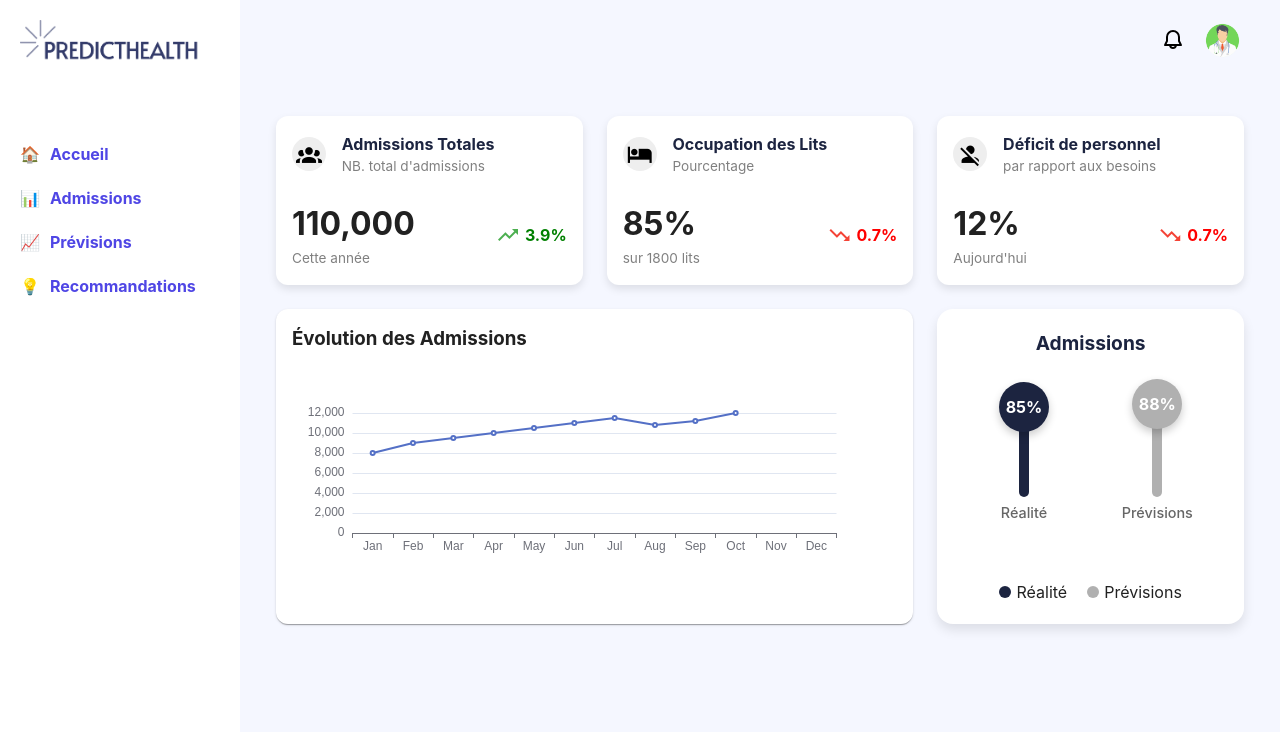
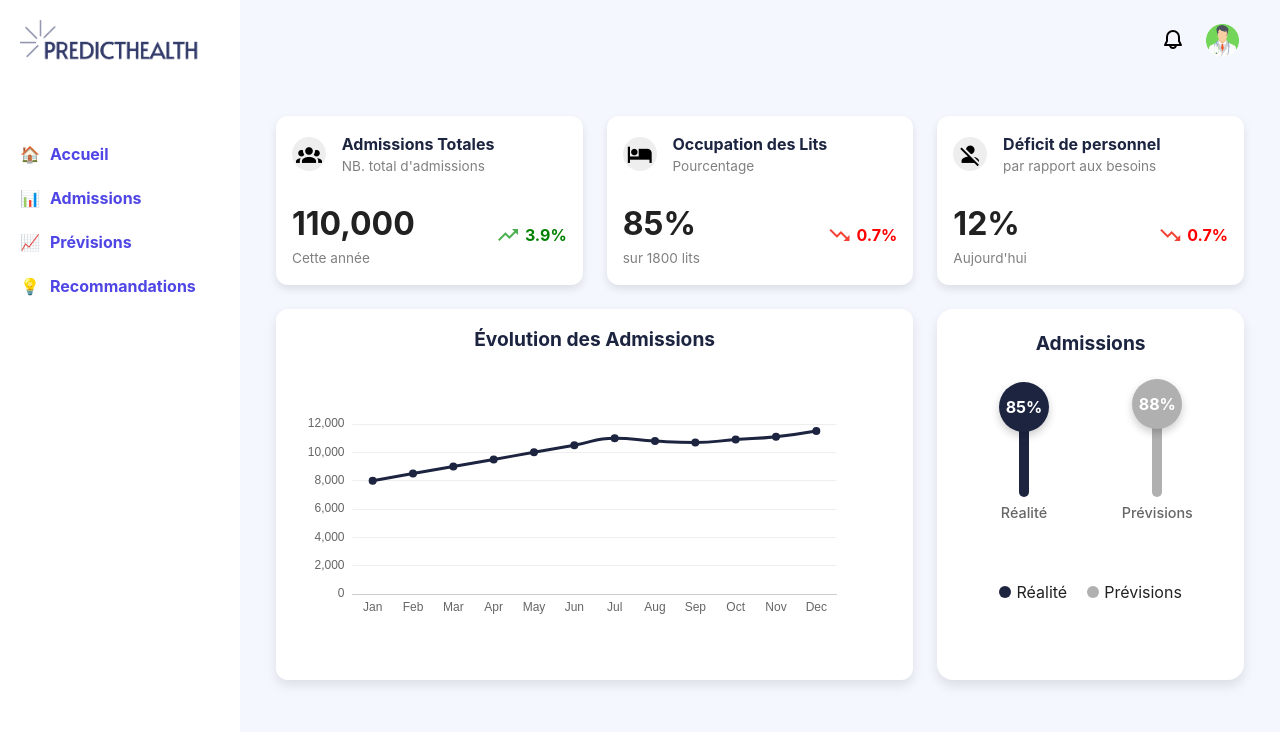
Before and after one commit to LoicChazeau/PredictHealth, a Vue app: page / in a window 1280 px wide. Shown: the top 732 px of the page. Built offline with nearby package versions, Linux system fonts and the light colour scheme.

Commit message:
admissionChart update

```diff
--- a/src/components/AdmissionsChart.vue
+++ b/src/components/AdmissionsChart.vue
@@ -1,6 +1,6 @@
 <template>
   <v-card class="chart-card">
-    <h3>Évolution des Admissions</h3>
+    <h3 class="chart-title">Évolution des Admissions</h3>
     <div ref="chart" class="chart-container"></div>
   </v-card>
 </template>
@@ -13,10 +13,51 @@ const chart = ref(null)
 
 onMounted(() => {
   const myChart = echarts.init(chart.value)
-  myChart.setOption({
-    xAxis: { type: 'category', data: ['Jan', 'Feb', 'Mar', 'Apr', 'May', 'Jun', 'Jul', 'Aug', 'Sep', 'Oct', 'Nov', 'Dec'] },
-    yAxis: { type: 'value' },
-    series: [{ data: [8000, 9000, 9500, 10000, 10500, 11000, 11500, 10800, 11200, 12000], type: 'line' }]
+
+  const options = {
+    tooltip: {
+      trigger: 'axis',
+      backgroundColor: '#fff',
+      borderColor: '#ddd',
+      borderWidth: 1,
+      textStyle: { color: '#333' },
+      axisPointer: { type: 'line', lineStyle: { color: '#888' } }
+    },
+    xAxis: {
+      type: 'category',
+      data: ['Jan', 'Feb', 'Mar', 'Apr', 'May', 'Jun', 'Jul', 'Aug', 'Sep', 'Oct', 'Nov', 'Dec'],
+      axisLine: { lineStyle: { color: '#ccc' } },
+      axisTick: { show: false },
+      axisLabel: { color: '#666', fontSize: 12 }
+    },
+    yAxis: {
+      type: 'value',
+      axisLine: { show: false },
+      splitLine: { lineStyle: { color: '#eee' } },
+      axisLabel: { color: '#666', fontSize: 12 }
+    },
+    series: [
+      {
+        name: 'Admissions',
+        type: 'line',
+        smooth: true,
+        showSymbol: true,
+        symbol: 'circle',
+        symbolSize: 8,
+        itemStyle: { color: '#1c2440' },
+        lineStyle: { width: 3, color: '#1c2440' },
+        emphasis: {
+          itemStyle: { color: '#ff6b6b' }
+        },
+        data: [8000, 8500, 9000, 9500, 10000, 10500, 11000, 10800, 10700, 10900, 11100, 11500]
+      }
+    ]
+  }
+
+  myChart.setOption(options)
+
+  window.addEventListener('resize', () => {
+    myChart.resize()
   })
 })
 </script>
@@ -26,10 +67,22 @@ onMounted(() => {
   padding: 16px;
   border-radius: 12px;
   background-color: white;
+  box-shadow: 0 5px 12px rgba(0, 0, 0, 0.1);
+  display: flex;
+  flex-direction: column;
+  align-items: center;
+  justify-content: center;
+}
+
+.chart-title {
+  font-size: 1.2rem;
+  font-weight: bold;
+  color: #1c2440;
+  margin-bottom: 10px;
 }
 
 .chart-container {
   width: 100%;
-  height: 250px;
+  height: 300px;
 }
 </style>
```
